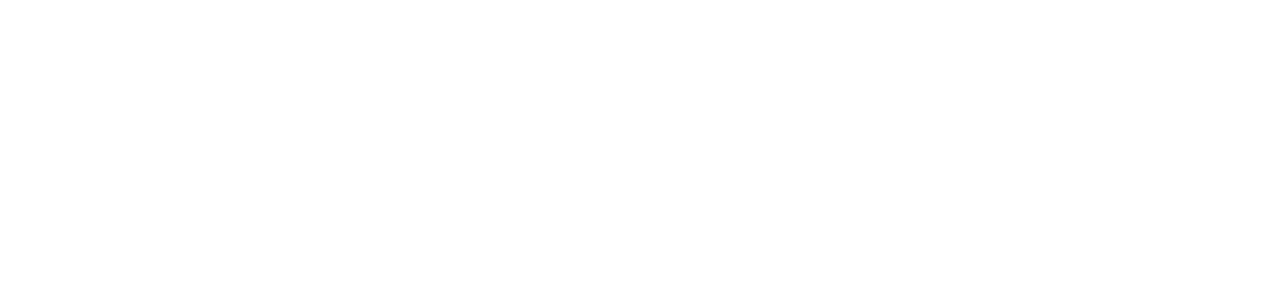
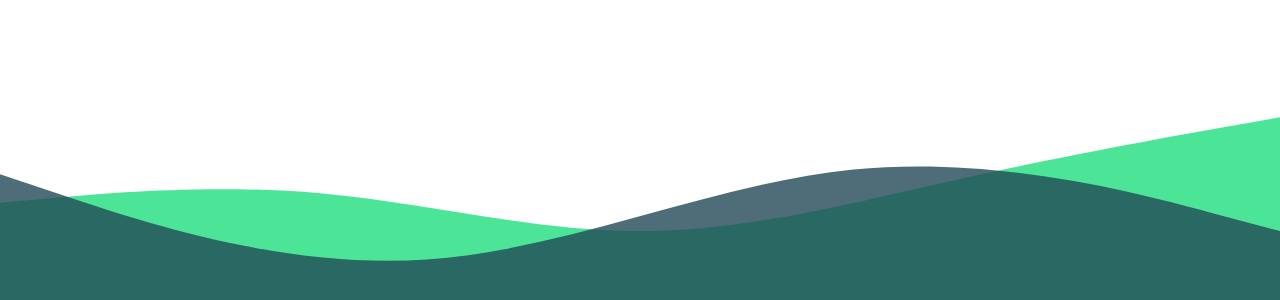
Before and after one commit to ALTA-KEL3/Airbnb-FE, a React (Vite) app: page /register in a window 1280 px wide. Before the commit this address had no page. Shown: the part 768-1068 px from the top of the page. Before the commit the page ends 800 px from the top, so only its background shows below. Built offline with nearby package versions, Linux system fonts and the light colour scheme.

Commit message:
register page

```diff
--- /dev/null
+++ b/src/pages/Register.tsx
@@ -0,0 +1,13 @@
+import React from "react";
+import Footer from "../components/Footer";
+
+const Register = () => {
+  return (
+    <div>
+      <div className="h-screen"></div>
+      <Footer />
+    </div>
+  );
+};
+
+export default Register;
--- a/src/routes/App.tsx
+++ b/src/routes/App.tsx
@@ -3,12 +3,14 @@
 
 import Login from "../pages/Login";
 import Reserve from "../pages/Reserve";
+import Register from "../pages/Register";
 
 const App = () => {
   return (
     <BrowserRouter>
       <Routes>
         <Route path="/" element={<Login />} />
+        <Route path="/register" element={<Register />} />
         <Route path="/reservasi" element={<Reserve />} />
       </Routes>
     </BrowserRouter>
```
